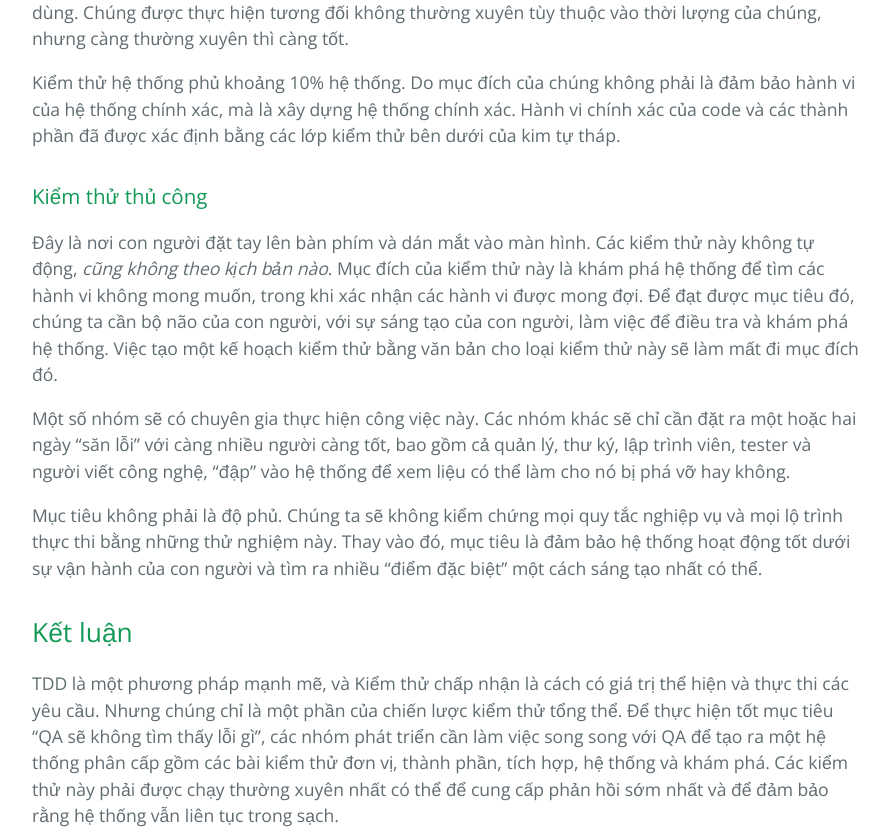
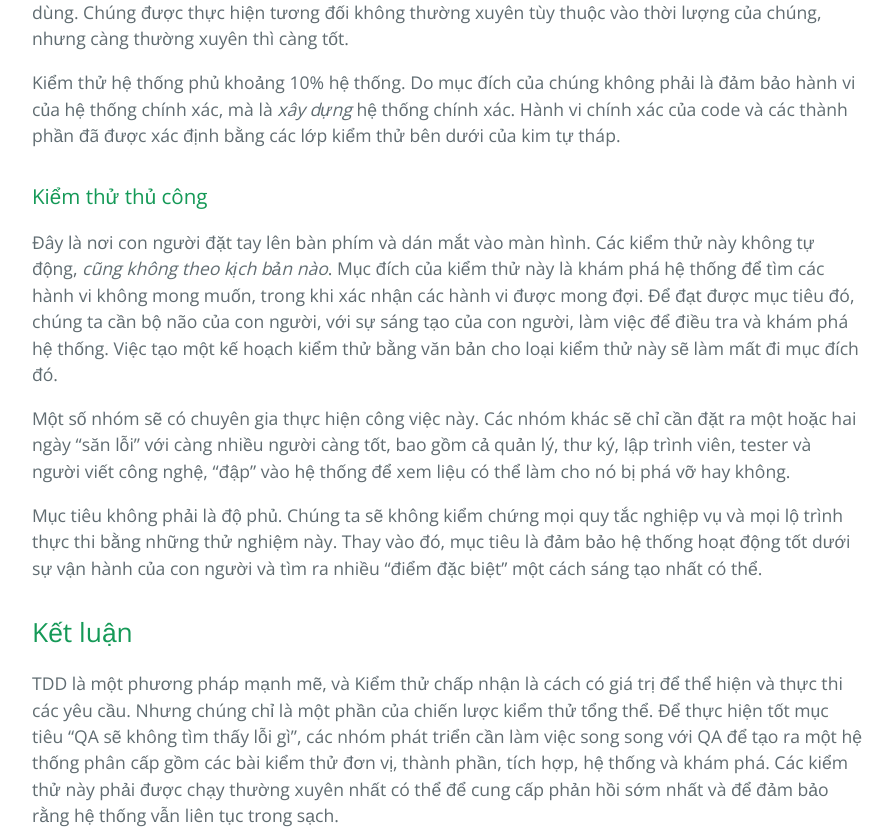
Before and after one commit to HaiBV/haibv.github.io, a Jekyll site: the page built from clean-coder/chapter-8-testing-strategies.md, in a window 1280 px wide and 1400 px high, scrolled down 4577 px, cut to the strip 24-1400 px from the top of the window. Shown: the part 427-1264 px from the top of the strip, without its empty margins (192-1087 px from the left). Built offline with Jekyll 4.4.1, drawn with Linux system fonts in a browser that asks for light colours; our own code applies the rules of GitHub Pages for plain Markdown files; some of the changed text lies outside the part shown.

Commit message:
Book - The Clean Coder - Correction - C8

```diff
--- a/clean-coder/chapter-8-testing-strategies.md
+++ b/clean-coder/chapter-8-testing-strategies.md
@@ -70,7 +70,7 @@ Kiểm thử tích hợp thường được viết bằng ngôn ngữ và môi t
 
 Các kiểm thử này được viết bởi các kiến trúc sư hệ thống và trưởng nhóm kỹ thuật. Thông thường, chúng được viết bằng ngôn ngữ và môi trường giống như kiểm thử tích hợp cho giao diện người dùng. Chúng được thực hiện tương đối không thường xuyên tùy thuộc vào thời lượng của chúng, nhưng càng thường xuyên thì càng tốt.
 
-Kiểm thử hệ thống phủ khoảng 10% hệ thống. Do mục đích của chúng không phải là đảm bảo hành vi của hệ thống chính xác, mà là xây dựng hệ thống chính xác. Hành vi chính xác của code và các thành phần đã được xác định bằng các lớp kiểm thử bên dưới của kim tự tháp.
+Kiểm thử hệ thống phủ khoảng 10% hệ thống. Do mục đích của chúng không phải là đảm bảo hành vi của hệ thống chính xác, mà là _xây dựng_ hệ thống chính xác. Hành vi chính xác của code và các thành phần đã được xác định bằng các lớp kiểm thử bên dưới của kim tự tháp.
 
 ### Kiểm thử thủ công
 
@@ -82,4 +82,4 @@ Mục tiêu không phải là độ phủ. Chúng ta sẽ không kiểm chứng
 
 ## Kết luận
 
-TDD là một phương pháp mạnh mẽ, và Kiểm thử chấp nhận là cách có giá trị thể hiện và thực thi các yêu cầu. Nhưng chúng chỉ là một phần của chiến lược kiểm thử tổng thể. Để thực hiện tốt mục tiêu “QA sẽ không tìm thấy lỗi gì”, các nhóm phát triển cần làm việc song song với QA để tạo ra một hệ thống phân cấp gồm các bài kiểm thử đơn vị, thành phần, tích hợp, hệ thống và khám phá. Các kiểm thử này phải được chạy thường xuyên nhất có thể để cung cấp phản hồi sớm nhất và để đảm bảo rằng hệ thống vẫn liên tục trong sạch.
+TDD là một phương pháp mạnh mẽ, và Kiểm thử chấp nhận là cách có giá trị để thể hiện và thực thi các yêu cầu. Nhưng chúng chỉ là một phần của chiến lược kiểm thử tổng thể. Để thực hiện tốt mục tiêu “QA sẽ không tìm thấy lỗi gì”, các nhóm phát triển cần làm việc song song với QA để tạo ra một hệ thống phân cấp gồm các bài kiểm thử đơn vị, thành phần, tích hợp, hệ thống và khám phá. Các kiểm thử này phải được chạy thường xuyên nhất có thể để cung cấp phản hồi sớm nhất và để đảm bảo rằng hệ thống vẫn liên tục trong sạch.
```
Also changed, not shown: other parts of clean-coder/chapter-8-testing-strategies.md (+1 -1 lines).
